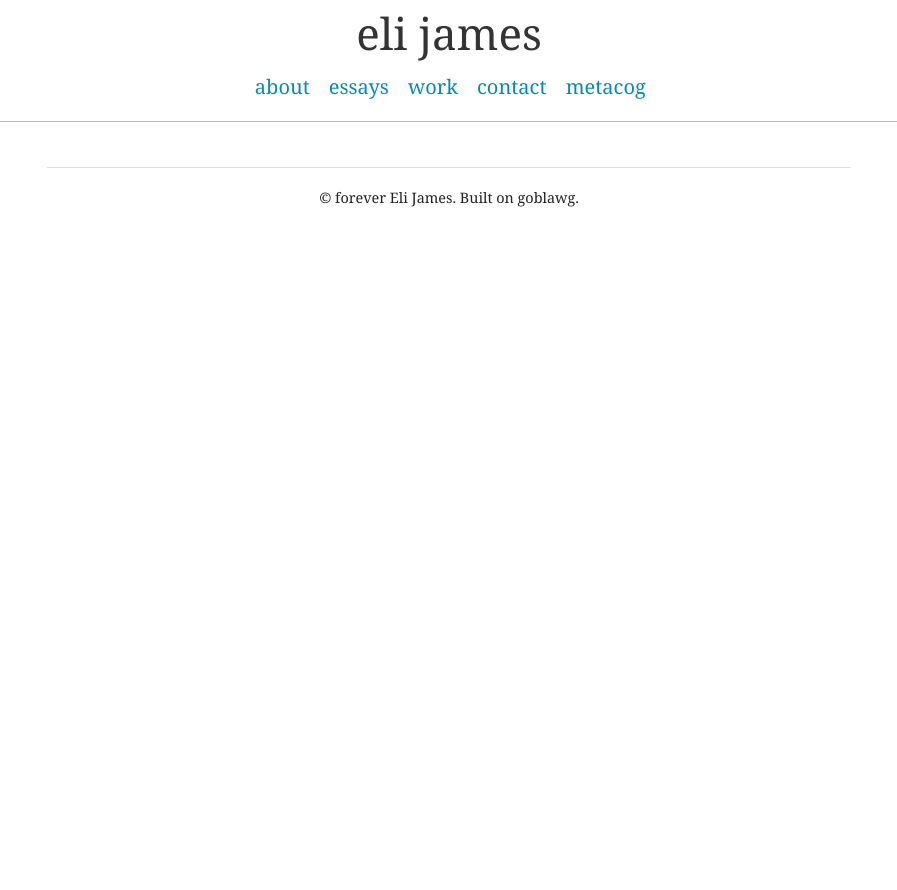
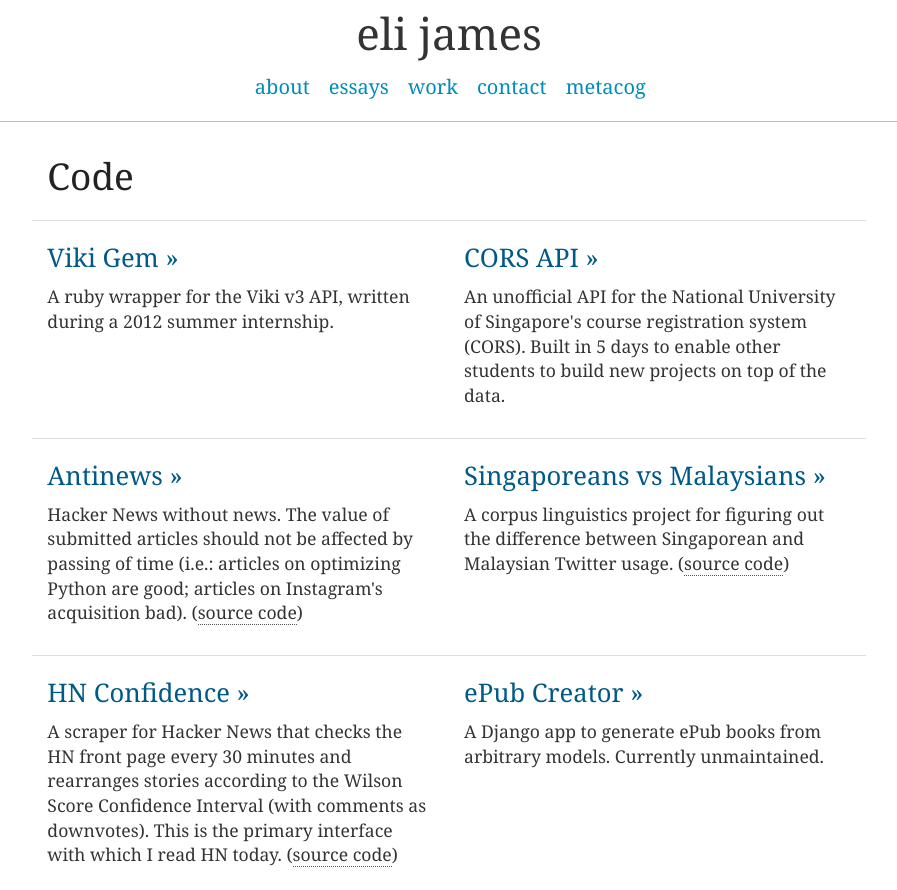
Before and after one commit to ejamesc/goblawg-test, a plain HTML site: page templates/mockups/code.html in a window 1280 px wide. Shown: the top 890 px of the page, without its empty margins (191-1088 px from the left). Before the commit the page ends 800 px from the top, so only its background shows below. Drawn offline with Linux system fonts and the light colour scheme.

Commit message:
Add code.html mockup.
- Better font color. #333 was too harsh.

```diff
--- a/templates/mockups/code.html
+++ b/templates/mockups/code.html
@@ -34,6 +34,40 @@
   <div class='row'><!--outer-row-->
     <div class="small-12 medium-10 medium-offset-1 columns">
       <div class='row'>
+        <div class='small-12 columns'>
+          <h2>Code</h2>
+        </div>
+        <div class='small-12 medium-6 columns code'>
+          <h2><a href='https://github.com/viki-org/viki-gem'>Viki Gem &raquo;</a></h2>
+          <p>A ruby wrapper for the Viki v3 API, written during a 2012 summer internship.</p>
+        </div>
+
+        <div class='small-12 medium-6 columns code'>
+          <h2><a href='https://github.com/ejamesc/cors-api'>CORS API &raquo;</a></h2>
+          <p>An unofficial API for the National University of Singapore's course registration system (CORS). Built in 5 days to enable other students to build new projects on top of the data.</p>
+        </div>
+      </div>
+      <div class='row'>
+        <div class='small-12 medium-6 columns code'>
+          <h2><a href='http://antinews.nushackers.org/'>Antinews &raquo;</a></h2>
+          <p>Hacker News without news. The value of submitted articles should not be affected by passing of time (i.e.: articles on optimizing Python are good; articles on Instagram's acquisition bad). (<a href='https://github.com/ejamesc/lobsters'>source code</a>)</p>
+        </div>
+
+        <div class='small-12 medium-6 columns code'>
+          <h2><a href='/code/corpus-linguistic-tweets'>Singaporeans vs Malaysians &raquo;</a></h2>
+          <p>A corpus linguistics project for figuring out the difference between Singaporean and Malaysian Twitter usage. (<a href='https://github.com/ejamesc/sgbeat-scraper'>source code</a>)</p>
+        </div>
+      </div>
+      <div class='row'>
+        <div class='small-12 medium-6 columns code'>
+          <h2><a href='http://hn.elijames.org/'>HN Confidence &raquo;</a></h2>
+          <p>A scraper for Hacker News that checks the HN front page every 30 minutes and rearranges stories according to the Wilson Score Confidence Interval (with comments as downvotes). This is the primary interface with which I read HN today. (<a href='https://github.com/ejamesc/hacker-news-confidence'>source code</a>)</p>
+        </div>
+
+        <div class='small-12 medium-6 columns code'>
+          <h2><a href='https://github.com/ejamesc/epub-creator'>ePub Creator &raquo;</a></h2>
+          <p>A Django app to generate ePub books from arbitrary models. Currently unmaintained.</p>
+        </div>
       </div>
       <hr/>
       <div class="row">
--- a/templates/mockups/css/style.css
+++ b/templates/mockups/css/style.css
@@ -12,6 +12,7 @@ body {
 }
 
 p, li {
+  color: rgba(0, 0, 0, 0.8);
   line-height: 140%;
   font-size: 1.25rem;
   font-family: 'calluna', Georgia, serif;
@@ -20,7 +21,7 @@ p, li {
 h1, h2, h3, h4, h5 { font-family: 'adelle', Georgia, serif; }
 
 p a {
-  color: #333;
+  color: rgba(0, 0, 0, 0.8);
   border-bottom: 1px dotted #555;
 }
 
@@ -136,6 +137,21 @@ footer {
   font-size: 1.1rem;
 }
 
+/*
+ * Code Styles
+ */
+
+.code {
+  margin-top: 10px;
+  padding-top: 10px;
+  border-top: 1px solid #ddd;
+}
+
+.code h2 { line-height: 100%; }
+.code h2 a { font-size: 1.6rem; color: #005a88; }
+.code h2 a:hover { border-bottom: 1px dotted #aaa; color: #008cba; }
+.code p { font-size: 1.1rem; }
+
 /* Phones */
 @media only screen {
   .copylink {
```
Also changed, not shown: templates/mockups/photos.html (+1 -1 lines). Lines whose indentation alone changed are shown as unchanged.
